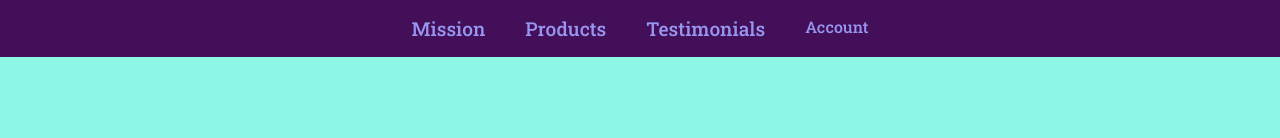
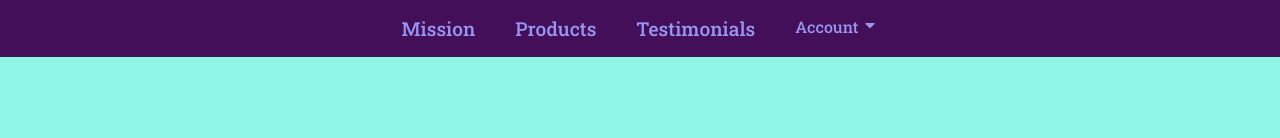
Before and after one commit to codooor/crud-product-api, a React (Create React App) app in the folder client/: page /login in a window 1280 px wide. Shown: the top 138 px of the page. Built offline with nearby package versions, Linux system fonts and the light colour scheme.

Commit message:
caret down

```diff
--- a/client/package.json
+++ b/client/package.json
@@ -10,6 +10,7 @@
     "graphql": "^16.7.1",
     "react": "^18.2.0",
     "react-dom": "^18.2.0",
+    "react-icons": "^4.10.1",
     "react-router-dom": "^6.14.2",
     "react-scripts": "5.0.1",
     "web-vitals": "^2.1.4"
--- a/client/src/components/UserMenu.jsx
+++ b/client/src/components/UserMenu.jsx
@@ -1,4 +1,5 @@
 import { Link, useNavigate } from "react-router-dom";
+import { FaCaretDown } from "react-icons/fa";
 
 export default function UserMenu() {
   const navigate = useNavigate();
@@ -10,7 +11,9 @@ export default function UserMenu() {
 
   return (
     <li className="user-menu">
-      <div className="account">Account</div>
+      <div className="account">
+        Account <FaCaretDown />
+      </div>
 
       <ul className="dropdown-menu">
         <li>
```
Also changed, not shown: 1 other file (tests, documents, lock files or other folders).
